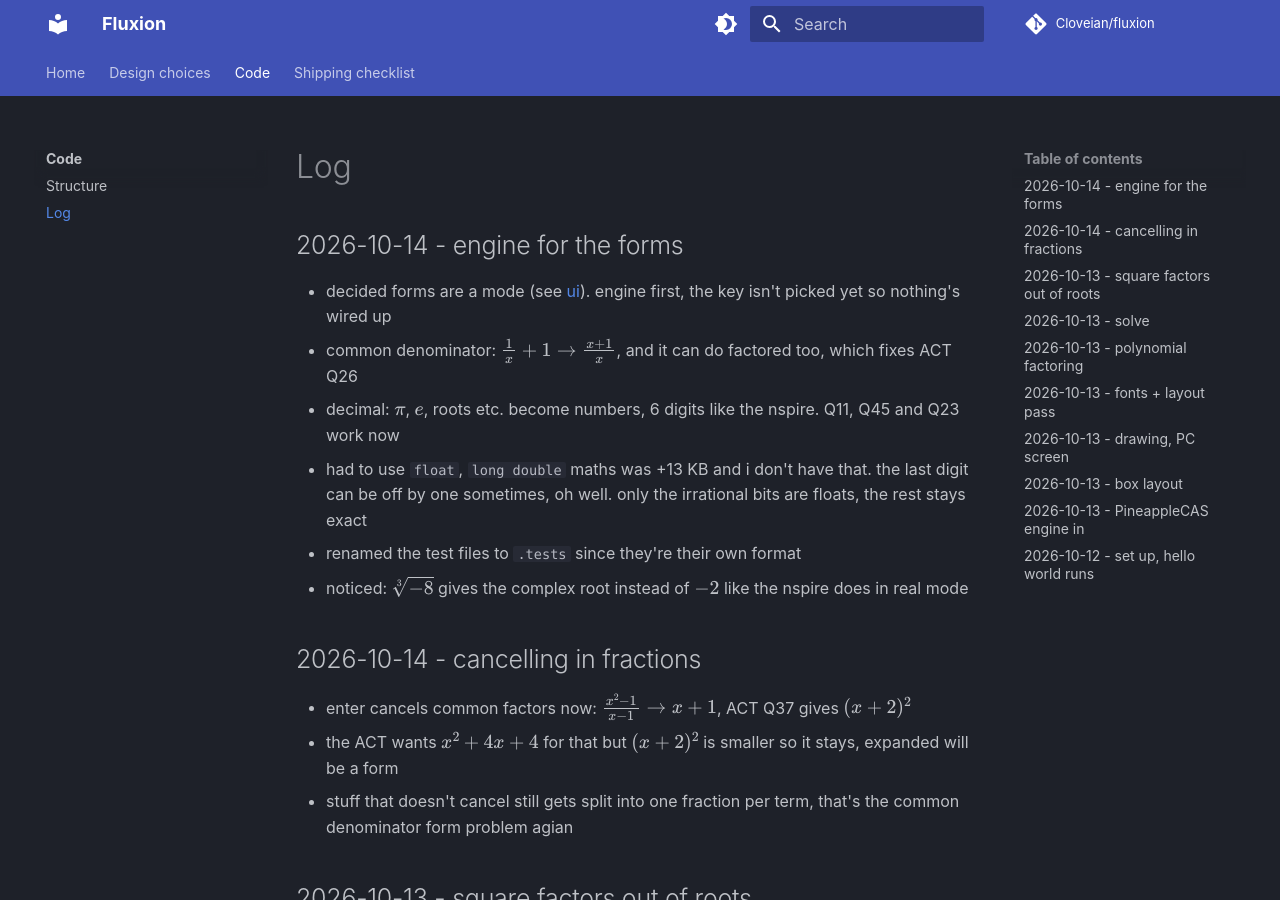
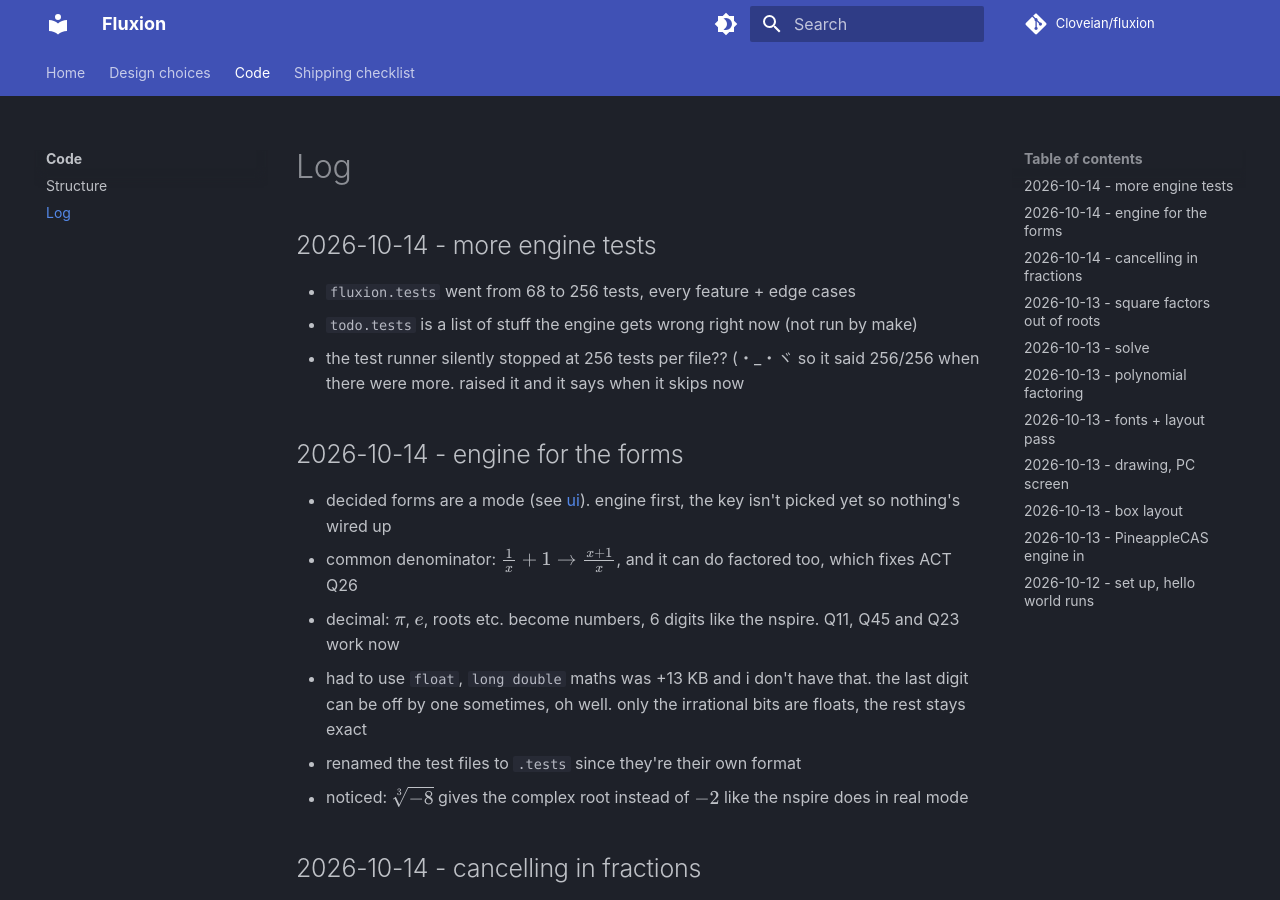
Before and after one commit to Cloveian/fluxion, an MkDocs documentation site: the page built from docs/code/log.md, in a window 1280 px wide and 900 px high. Built offline with MkDocs 1.6.1 and Material for MkDocs 9.7.7, drawn with Linux system fonts in a browser that asks for light colours; comment, search, counter and statistics services are not loaded.

Commit message:
more engine tests

```diff
--- a/docs/code/log.md
+++ b/docs/code/log.md
@@ -1,4 +1,10 @@
 # Log
+
+## 2026-10-14 - more engine tests
+
+- `fluxion.tests` went from 68 to 256 tests, every feature + edge cases
+- `todo.tests` is a list of stuff the engine gets wrong right now (not run by make)
+- the test runner silently stopped at 256 tests per file?? (・_・ヾ so it said 256/256 when there were more. raised it and it says when it skips now
 
 ## 2026-10-14 - engine for the forms
 
```
Also changed, not shown: src/engine/README.md (+1 -0 lines), 4 other files.
